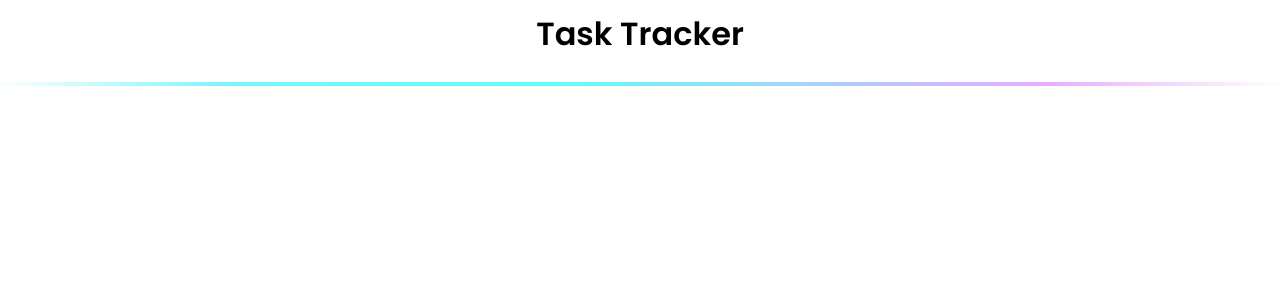
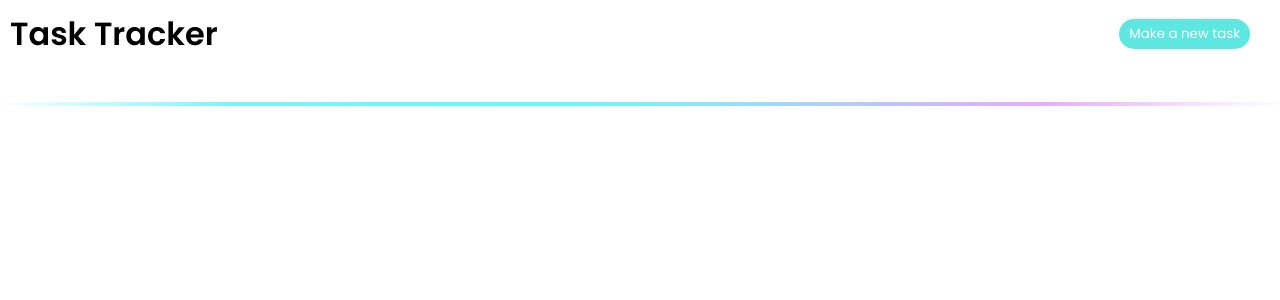
Before and after one commit to MelCode1013/task-tracker, an Angular app: page / in a window 1280 px wide. Shown: the top 300 px of the page. Built offline with nearby package versions, Linux system fonts and the light colour scheme.

Commit message:
embed button component into header

```diff
--- a/src/app/components/header/header.component.html
+++ b/src/app/components/header/header.component.html
@@ -1,2 +1,5 @@
-<h1>{{ title }}</h1>
+<header>
+    <h1>{{ title }}</h1>
+    <app-button></app-button>
+</header>
 <span></span>
```
